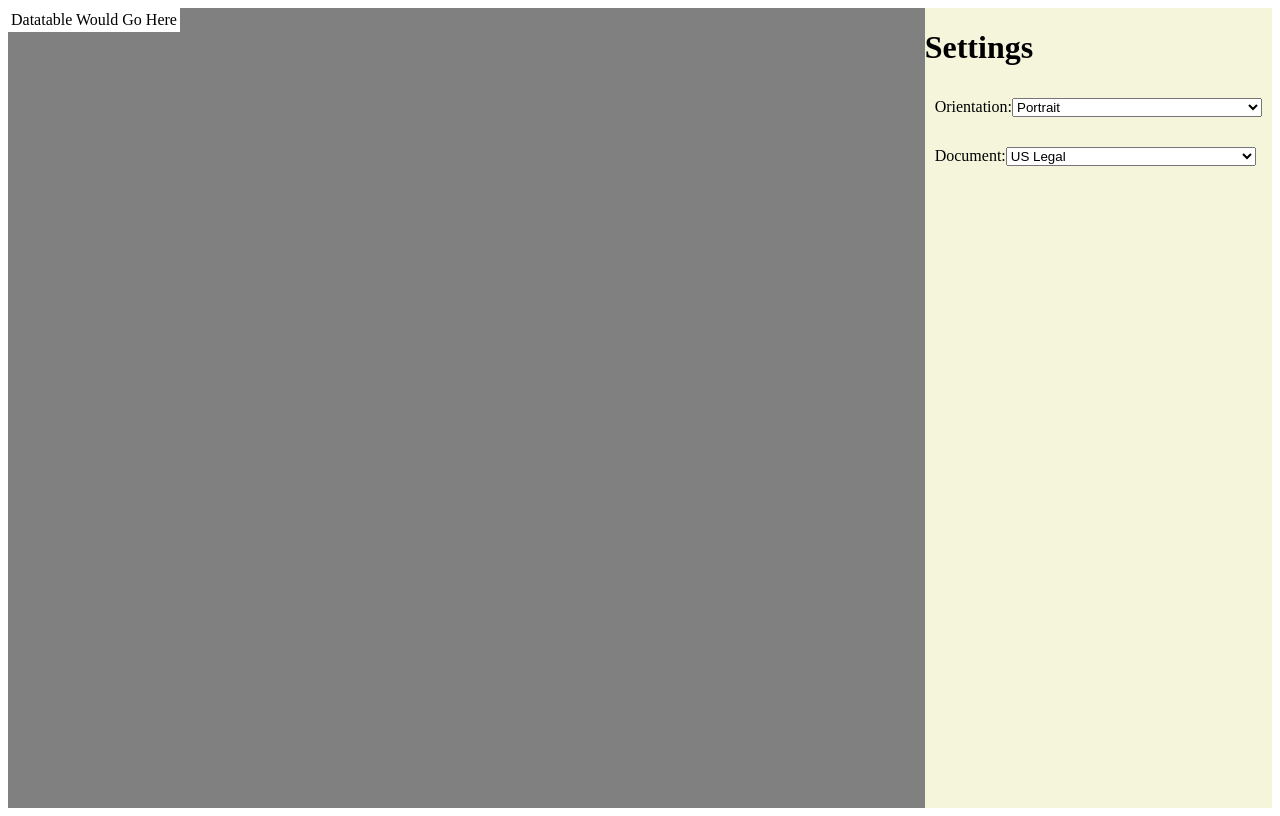
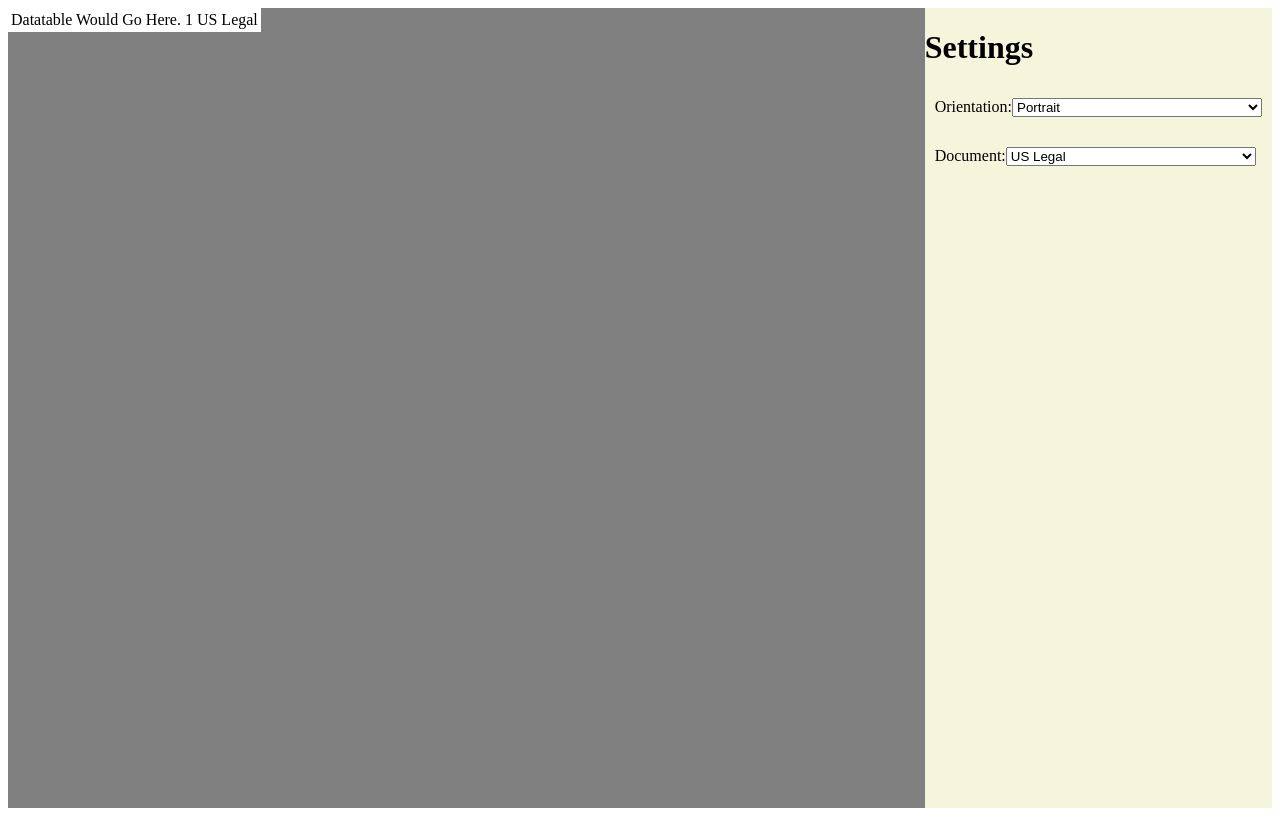
Before and after one commit to timcapps/scaled-table-spike, an Angular app: page / in a window 1280 px wide. Built offline with nearby package versions, Linux system fonts and the light colour scheme.

Commit message:
1 file modified

```diff
--- a/src/app/scaled-table/scaled-table.component.html
+++ b/src/app/scaled-table/scaled-table.component.html
@@ -2,7 +2,9 @@
   <tbody>
     <tr>
       <td>
-        Datatable Would Go Here
+        Datatable Would Go Here.
+        {{orientation}}
+        {{documentType.name}}
       </td>
     </tr>
   </tbody>
```
